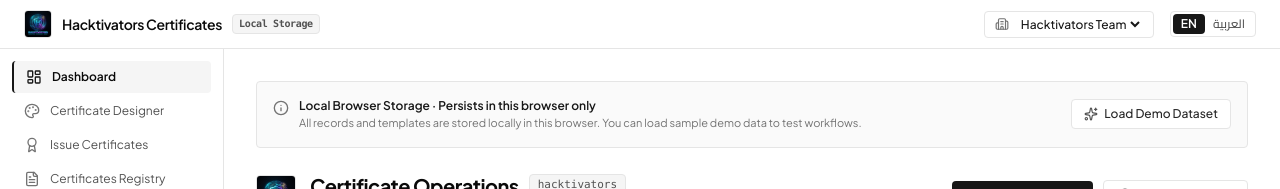
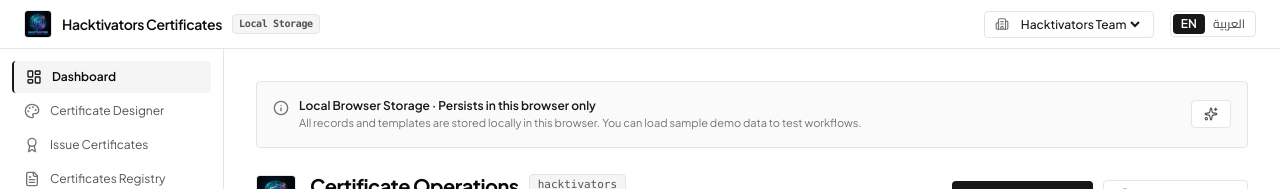
Before and after one commit to adamhussein8045/Hacktivators-Certificate, a React (Vite) app: page / in a window 1280 px wide. Shown: the top 189 px of the page. Built offline with nearby package versions, Linux system fonts and the light colour scheme; a web font is replaced by a local one.

Commit message:
Remove demo data translations
Removed demo data related translations from English and Arabic.

```diff
--- a/src/i18n/translations.ts
+++ b/src/i18n/translations.ts
@@ -48,8 +48,6 @@
       switchRole: 'Simulate Role (UI Preview)',
       systemSecure: 'Local Storage Mode: Stored in this browser. Cloud RLS requires Supabase setup.',
       localStorageNotice: 'Local Browser Storage · Persists in this browser only',
-      demoDataActive: 'Demo Dataset Active',
-      loadDemoData: 'Load Demo Dataset',
       clearData: 'Clear All Data (Start Empty)',
       roleSimWarning: 'Notice: Role switcher tests client-side UI states only. Server-side security and isolation require Supabase.',
     },
@@ -322,8 +320,6 @@
       switchRole: 'محاكاة الدور (معاينة الواجهة)',
       systemSecure: 'وضع التخزين المحلي: البيانات محفوظة في هذا المتصفح. عزل RLS يتطلب ربط Supabase.',
       localStorageNotice: 'تخزين محلي بالمتصفح · التغييرات محفوظة في هذا المتصفح فقط',
-      demoDataActive: 'بيانات تجريبية نشطة',
-      loadDemoData: 'تحميل بيانات تجريبية',
       clearData: 'مسح كافة البيانات (البدء بسجل فارغ)',
       roleSimWarning: 'تنبيه: محاكي الصلاحيات مخصص لاختبار الواجهة فقط. المصادقة والأمان السحابي يتطلبان Supabase.',
     },
```
